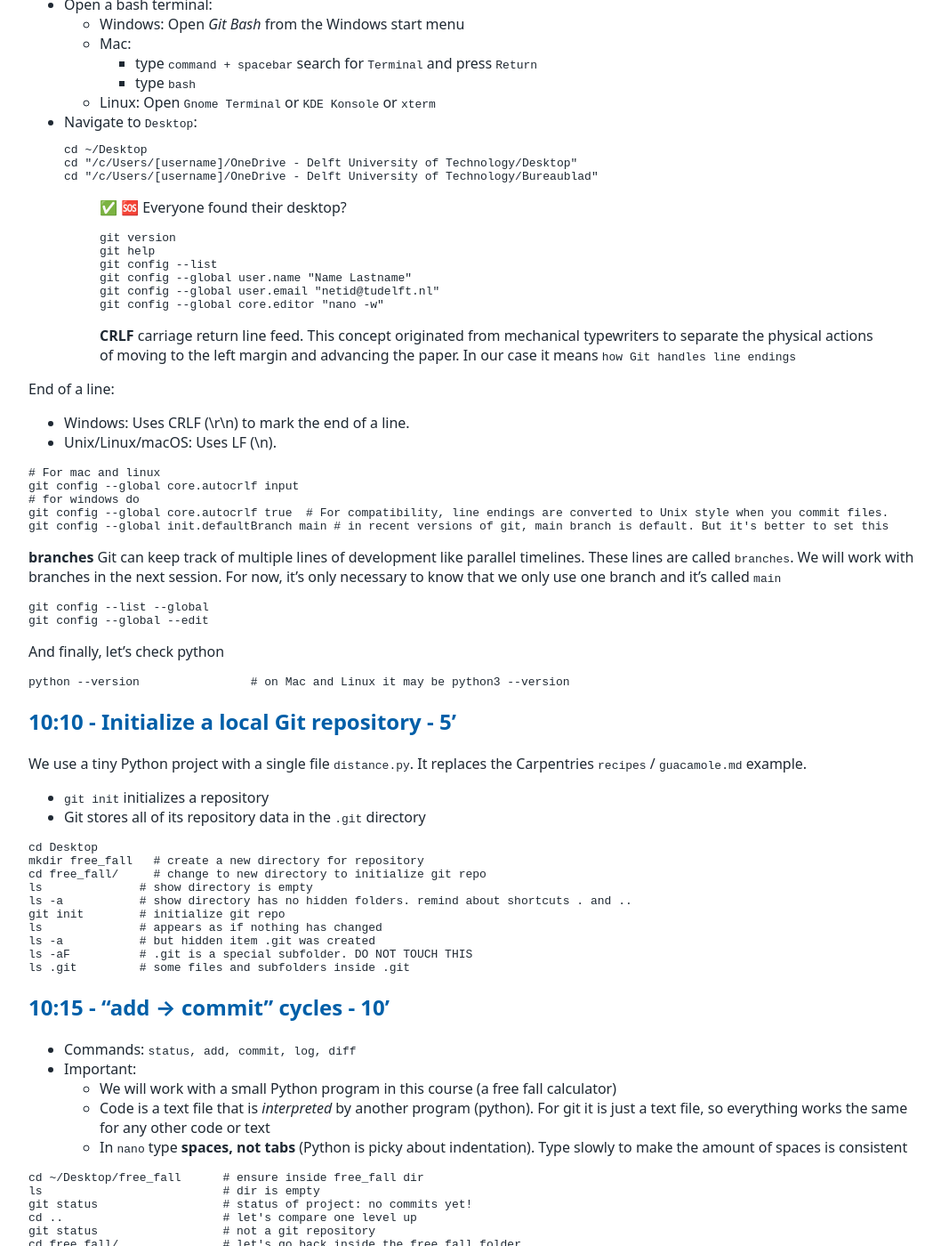
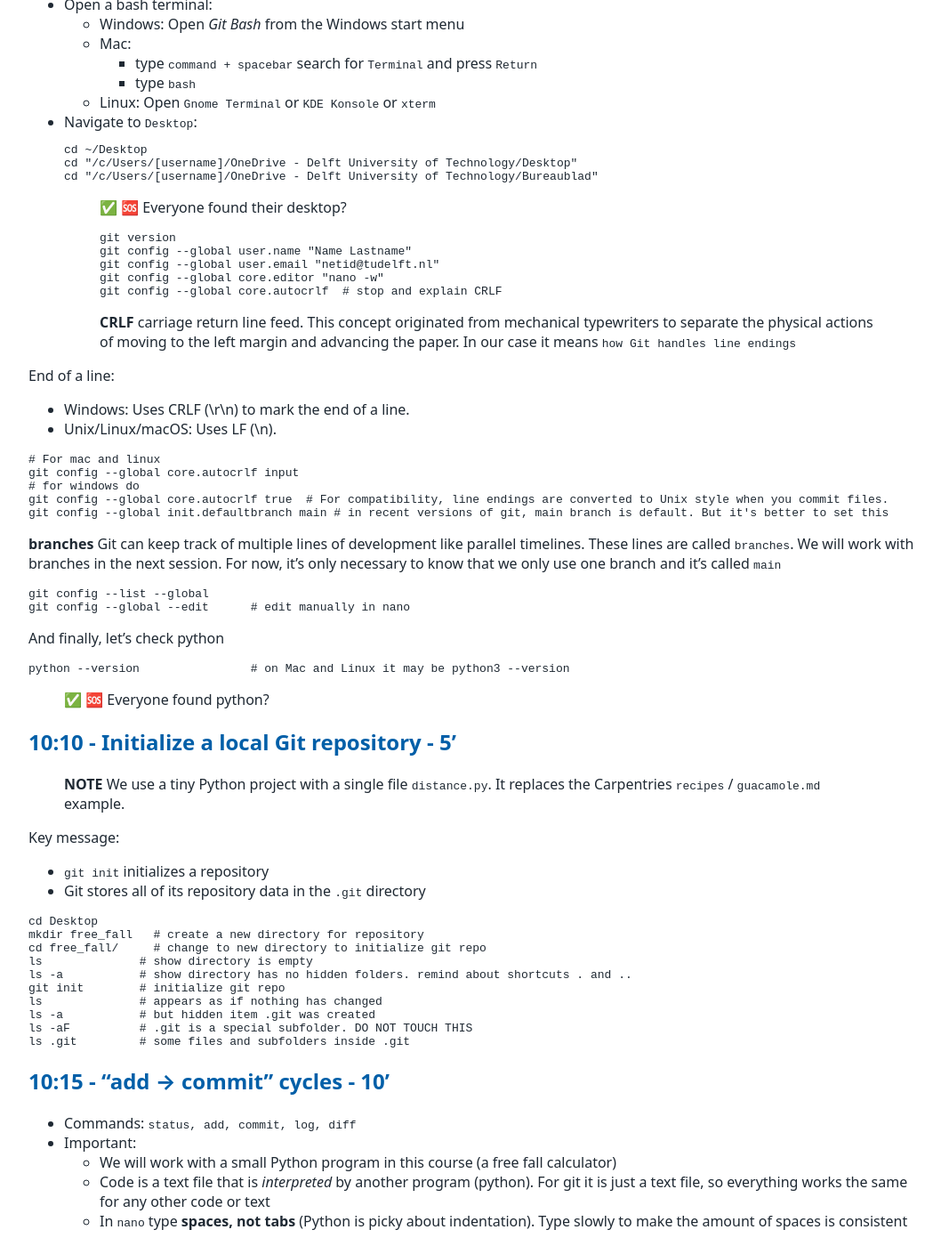
Before and after one commit to tu-delft-library/introduction_to_version_control_with_git, a Jekyll site: the page built from materials_for_trainers/lesson_plan.md, in a window 1280 px wide and 1400 px high, scrolled down 1715 px. Shown: the whole window at 89% size, without its empty margins (108-1166 px from the left). Built offline with Jekyll 4.4.1, drawn with Linux system fonts in a browser that asks for light colours; our own code applies the rules of GitHub Pages for plain Markdown files.

Commit message:
More explanation of settings and init

````diff
--- a/materials_for_trainers/lesson_plan.md
+++ b/materials_for_trainers/lesson_plan.md
@@ -78,11 +78,10 @@ cd "/c/Users/[username]/OneDrive - Delft University of Technology/Bureaublad"
 > ✅ 🆘 Everyone found their desktop?
 ```console
 git version
-git help
-git config --list
 git config --global user.name "Name Lastname"
 git config --global user.email "netid@tudelft.nl"
 git config --global core.editor "nano -w"
+git config --global core.autocrlf  # stop and explain CRLF
 ```
 **CRLF** carriage return line feed. This concept originated from mechanical typewriters to separate the physical actions of moving to the left margin and advancing the paper. In our case it means `how Git handles line endings`
 
@@ -95,21 +94,24 @@ End of a line:
 git config --global core.autocrlf input
 # for windows do
 git config --global core.autocrlf true  # For compatibility, line endings are converted to Unix style when you commit files.
-git config --global init.defaultBranch main # in recent versions of git, main branch is default. But it's better to set this
+git config --global init.defaultbranch main # in recent versions of git, main branch is default. But it's better to set this
 ```
 **branches** Git can keep track of multiple lines of development like parallel timelines. These lines are called `branches`. We will work with branches in the next session. For now, it's only necessary to know that we only use one branch and it's called `main`
 
 ```console
 git config --list --global
-git config --global --edit
+git config --global --edit      # edit manually in nano
 ```
 And finally, let's check python
 ```console
 python --version                # on Mac and Linux it may be python3 --version
 ```
+> ✅ 🆘 Everyone found python?
 
 ## 10:10 - Initialize a local Git repository - 5'
-We use a tiny Python project with a single file `distance.py`. It replaces the Carpentries `recipes` / `guacamole.md` example.
+> **NOTE** We use a tiny Python project with a single file `distance.py`. It replaces the Carpentries `recipes` / `guacamole.md` example.
+
+Key message:
 - `git init` initializes a repository
 - Git stores all of its repository data in the `.git` directory
 
````
